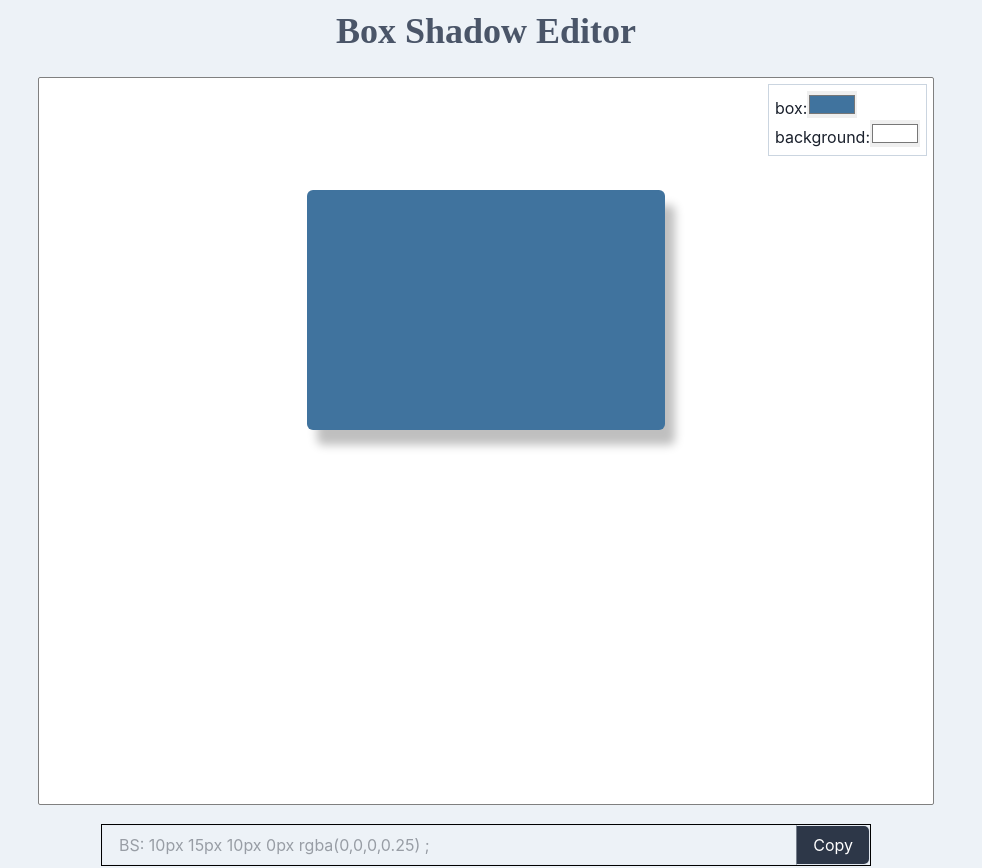
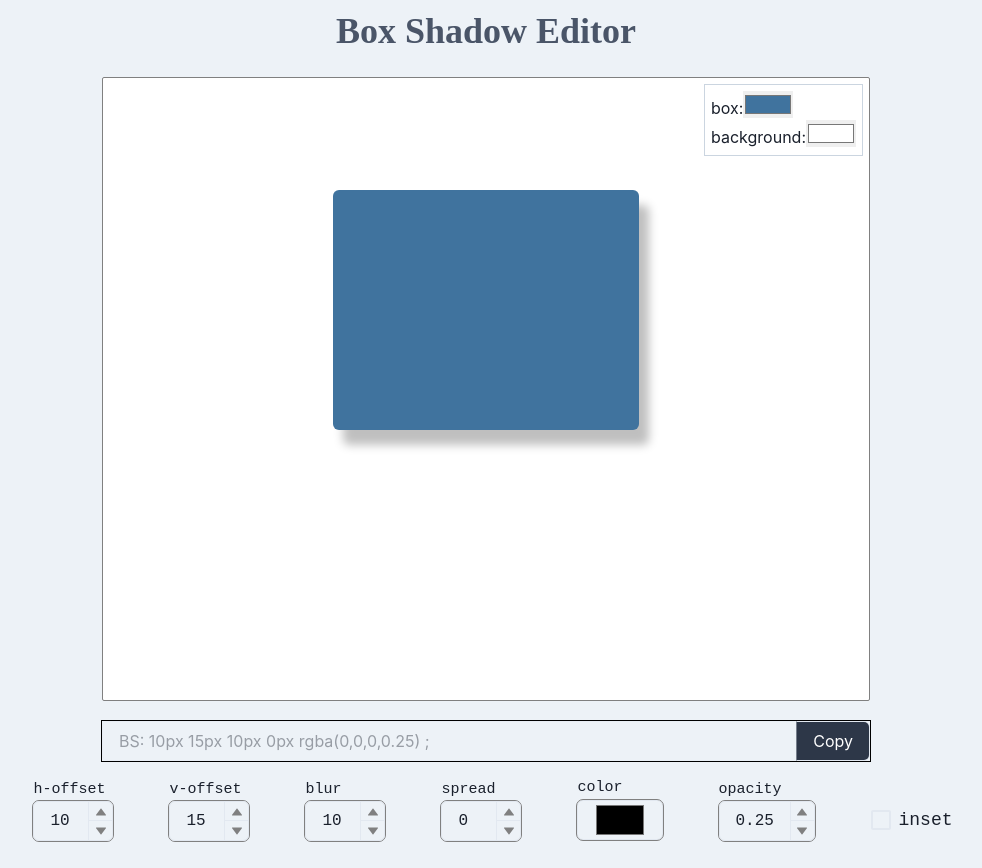
Before and after one commit to iam-benjamen/box-shadow-editor, a React (Create React App) app: page / in a window 1280 px wide. Shown: the top 868 px of the page, without its empty margins (154-1136 px from the left). Built offline with nearby package versions, Linux system fonts and the light colour scheme.

Commit message:
minor adjusted

```diff
--- a/src/BoxContainer.js
+++ b/src/BoxContainer.js
@@ -8,9 +8,9 @@ const BoxContainer = (props) => {
     return (
         <Box
             bg= {containerBg}
-            boxSize={{base:"80%", md: "70%"}}
+            boxSize={{base:"80%", md: "60%", lg: "60%"}}
             margin="auto"
-            h="md"
+
             mt="6"
             border="1px"
             borderColor="grey"
```
